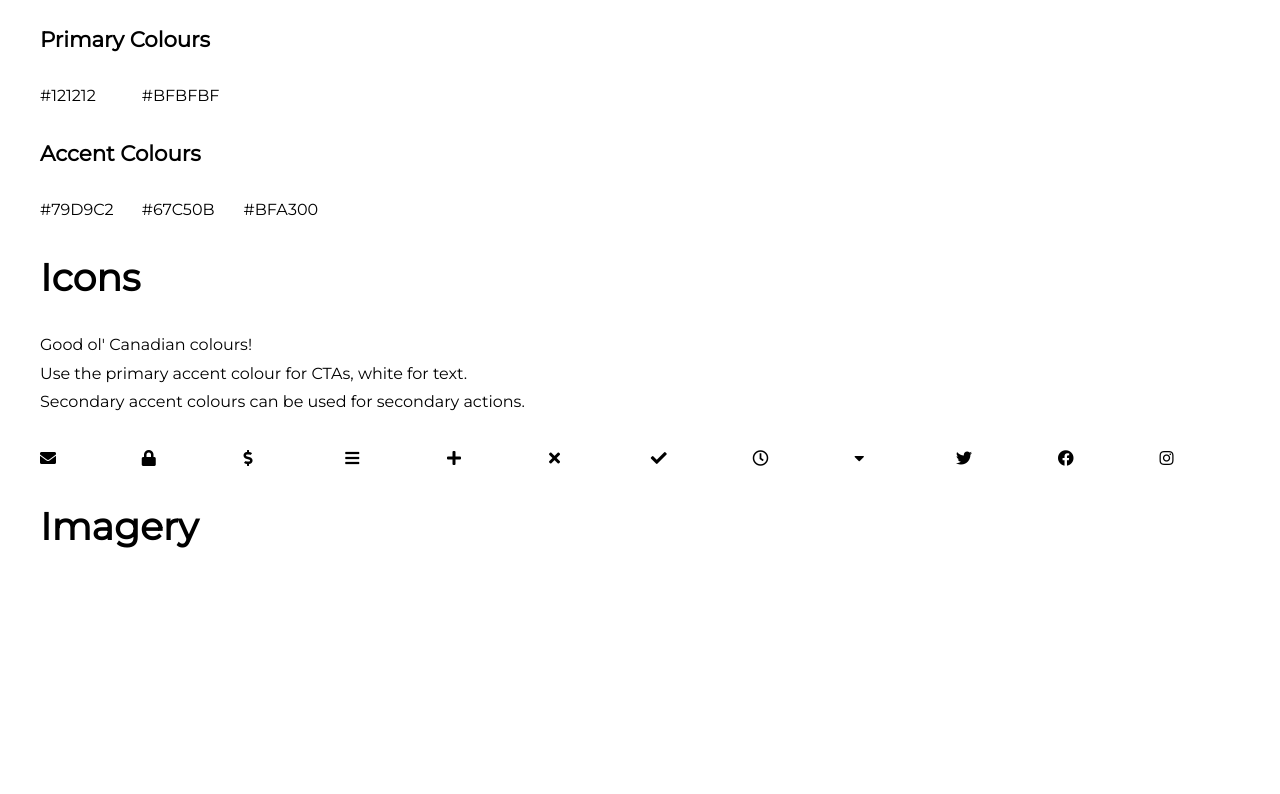
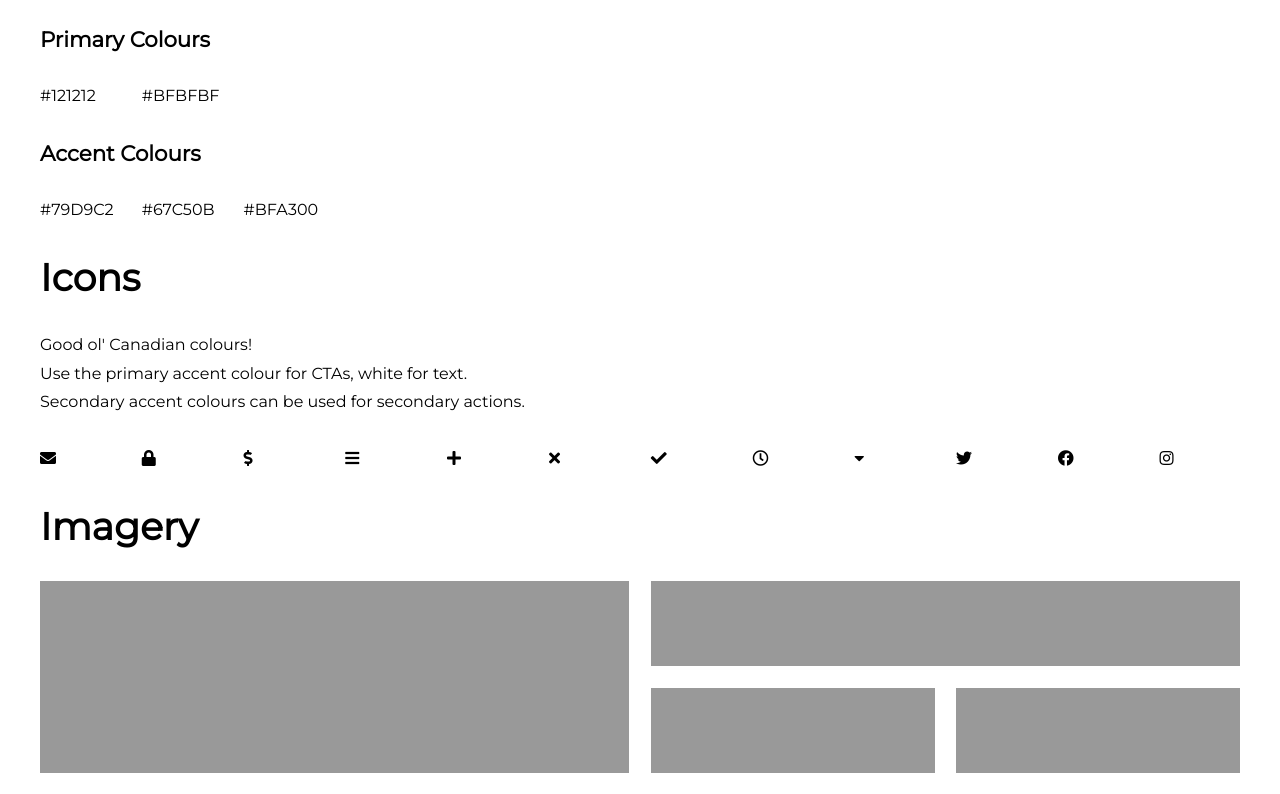
Before and after one commit to 0xAlchemist/br3wtopia-styles, a plain HTML site: page index.html in a window 1280 px wide. Shown: the part 1263-2057 px from the top of the page. Before the commit the page ends 1844 px from the top, so only its background shows below. Drawn offline with Linux system fonts and the light colour scheme.

Commit message:
Imagery Grid
Basic imagery grid. Need to update the .full class to span the entire first row.

```diff
--- a/index.html
+++ b/index.html
@@ -149,7 +149,14 @@
 
         <section class="imagery">
             <h3 class="section-title">Imagery</h3>
-            <!-- nested grid -->
+            <div class="grid-container halves">
+                <div class="box"></div>
+                <div class="grid-container halves">
+                    <div class="box full"></div>
+                    <div class="box"></div>
+                    <div class="box"></div>
+                </div>
+            </div>
         </section>
     </main>
 </body>
--- a/styles/sass/objects/_grid.scss
+++ b/styles/sass/objects/_grid.scss
@@ -1,5 +1,14 @@
 .grid-container {
     margin-bottom: $rhythmUnit;
+
+    > .grid-container {
+        margin-bottom: 0;
+    }
+
+    .full {
+        grid-column-start: 1;
+        grid-column-end: span 2;
+    }
 
     &.halves {
         @include blockGrid(2);
```
Also changed, not shown: styles/css/br3w-styles.css.
